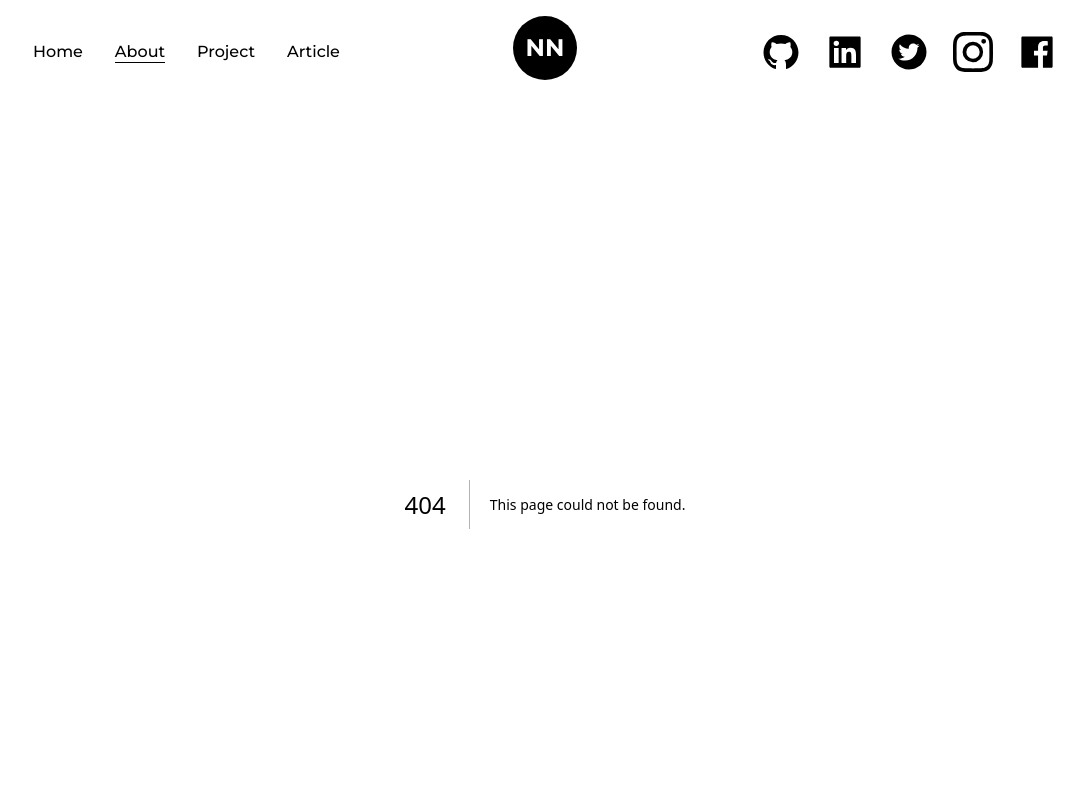
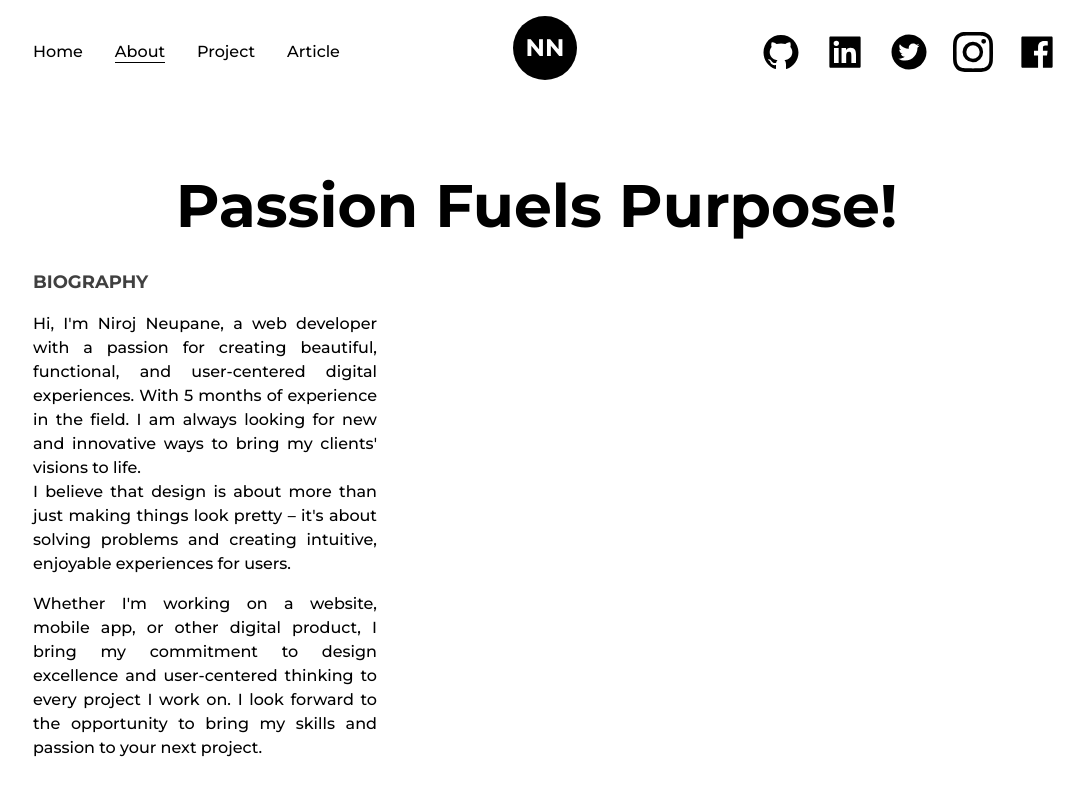
Before and after one commit to nirojneupane5/portfolio, a Next.js app: page /about in a window 1280 px wide. Before the commit this address had no page. Shown: the top 800 px of the page, without its empty margins (95-1179 px from the left). Built offline with nearby package versions, Linux system fonts and the light colour scheme.

Commit message:
About page biography

```diff
--- /dev/null
+++ b/src/app/about/page.tsx
@@ -0,0 +1,45 @@
+import AniminatedText from "@/components/AniminatedText";
+import Layout from "@/components/Layout";
+import type { Metadata } from "next";
+
+export const metadata: Metadata = {
+  title: "Niroj Neupane | About",
+  description: "Niroj Neupane about page",
+};
+
+const AboutPage = () => {
+  return (
+    <main className="flex w-full flex-col items-center justify-center">
+      <Layout className="pt-16">
+        <AniminatedText text="Passion Fuels Purpose!" className="mb-2" />
+        <div className="grid grid-cols-8 gap-16 w-full">
+          <div className="col-span-3 flex flex-col items-start justify-start text-justify">
+            <h1 className="py-4 text-lg font-bold uppercase text-black/75">
+              Biography
+            </h1>
+            <p className="font-medium">
+              Hi, I'm Niroj Neupane, a web developer with a passion for creating
+              beautiful, functional, and user-centered digital experiences. With
+              5 months of experience in the field. I am always looking for new
+              and innovative ways to bring my clients' visions to life.
+            </p>
+            <p className="font-medium">
+              I believe that design is about more than just making things look
+              pretty – it's about solving problems and creating intuitive,
+              enjoyable experiences for users.
+            </p>
+            <p className="font-medium my-4">
+              Whether I'm working on a website, mobile app, or other digital
+              product, I bring my commitment to design excellence and
+              user-centered thinking to every project I work on. I look forward
+              to the opportunity to bring my skills and passion to your next
+              project.
+            </p>
+          </div>
+        </div>
+      </Layout>
+    </main>
+  );
+};
+
+export default AboutPage;
--- a/src/components/HireMe.tsx
+++ b/src/components/HireMe.tsx
@@ -8,7 +8,7 @@ const HireMe = () => {
         <CircularText className={"fill-black animate-spin-slow"} />
         <Link
           href="mailto:nirojneupane5@gmial.com"
-          className="flex items-center justify-center absolute top-1/2 left-1/2 -translate-x-1/2 -translate-y-1/2 bg-black text-white shadow-md border border-solid border-black h-20 w-20 rounded-full hover:text-black hover:bg-white font-semibold"
+          className="flex items-center justify-center absolute top-1/2 left-1/2 -translate-x-1/2 -translate-y-1/2 bg-black text-white shadow-md border border-solid border-black h-20 w-20 rounded-full hover:text-black hover:bg-white font-semibold duration-300"
         >
           Hire Me!!
         </Link>
```
